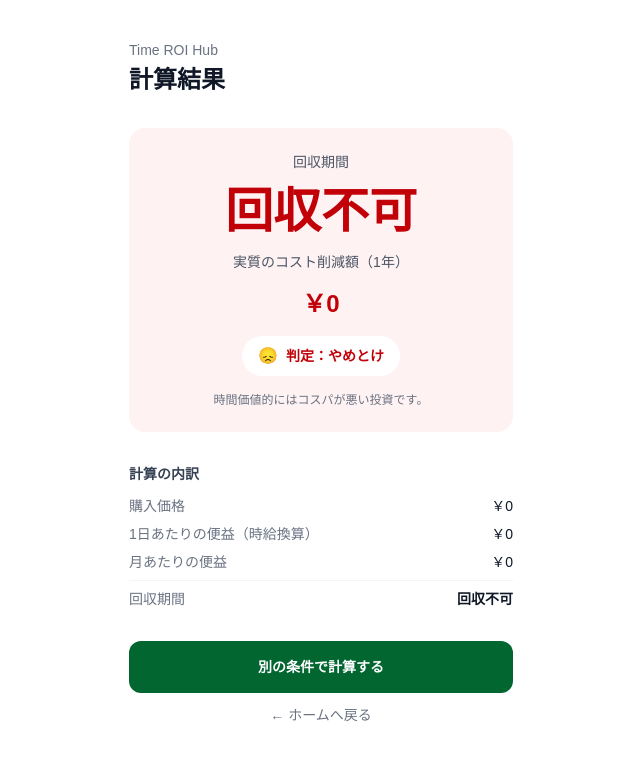
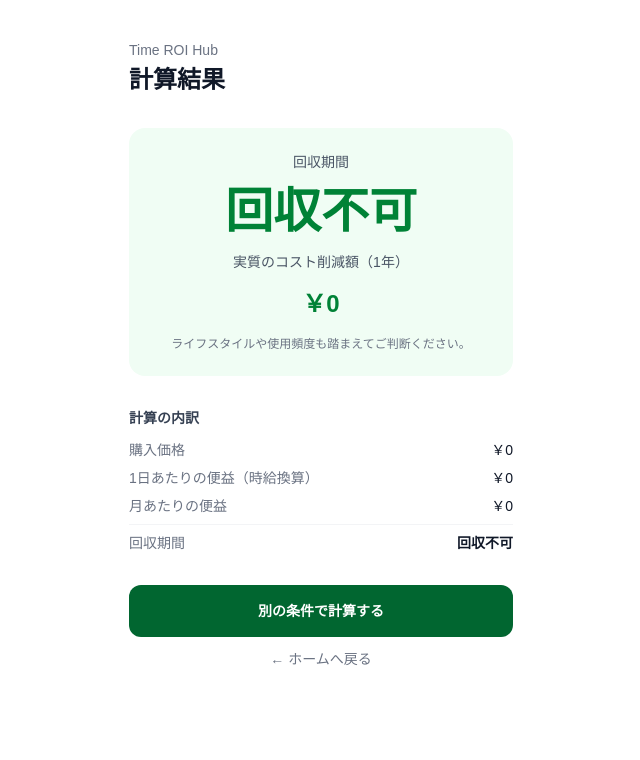
Before and after one commit to nagi558/Time-ROI-Hub, a Next.js app: page /result in a window 1280 px wide. Shown: the top 760 px of the page, without its empty margins (319-959 px from the left). Built offline with nearby package versions, Linux system fonts and the light colour scheme.

Commit message:
delete/判定周りの削除

```diff
--- a/src/app/result/page.tsx
+++ b/src/app/result/page.tsx
@@ -21,35 +21,10 @@ const toNumber = (value?: string, fallback = 0): number => {
   return Number.isFinite(num) ? num : fallback
 }
 
-const verdictConfig = {
-  buy: {
-    label: '買い！',
-    emoji: '😊',
+const resultMessage = {
     color: 'text-green-700',
     bg: 'bg-green-50',
-    message: 'あなたの時間価値に基づくと、十分に元が取れる投資です。',
-  },
-  good: {
-    label: 'アリ',
-    emoji: '🙂',
-    color: 'text-blue-700',
-    bg: 'bg-blue-50',
-    message: '悪くない投資です。用途に合えば購入を検討しましょう。',
-  },
-  maybe: {
-    label: '微妙',
-    emoji: '😐',
-    color: 'text-yellow-700',
-    bg: 'bg-yellow-50',
-    message: '回収まで時間がかかります。本当に必要か考えましょう。',
-  },
-  pass: {
-    label: 'やめとけ',
-    emoji: '😞',
-    color: 'text-red-700',
-    bg: 'bg-red-50',
-    message: '時間価値的にはコスパが悪い投資です。',
-  },
+    message: 'ライフスタイルや使用頻度も踏まえてご判断ください。',
 }
 
 export default async function ResultPage({ searchParams }: Props) {
@@ -62,7 +37,6 @@ export default async function ResultPage({ searchParams }: Props) {
   }
 
   const result = calcROI(input)
-  const config = verdictConfig[result.verdict]
 
   return (
     <main className="flex flex-col items-center min-h-screen px-6 py-10 bg-white">
@@ -73,25 +47,18 @@ export default async function ResultPage({ searchParams }: Props) {
         </div>
 
         <div
-          className={`flex flex-col items-center gap-4 rounded-2xl p-6 ${config.bg}`}
+          className={`flex flex-col items-center gap-4 rounded-2xl p-6 ${resultMessage.bg}`}
         >
           <p className="text-sm font-medium text-gray-600">回収期間</p>
-          <p className={`text-5xl font-bold ${config.color}`}>
+          <p className={`text-5xl font-bold ${resultMessage.color}`}>
             {formatMonths(result.paybackMonths)}
           </p>
           <p className="text-sm text-gray-600">実質のコスト削減額（1年）</p>
-          <p className={`text-2xl font-bold ${config.color}`}>
+          <p className={`text-2xl font-bold ${resultMessage.color}`}>
             {formatYen(result.annualBenefit)}
           </p>
-          <div
-            className={`flex items-center gap-2 px-4 py-2 rounded-full bg-white`}
-          >
-            <span>{config.emoji}</span>
-            <span className={`text-sm font-semibold ${config.color}`}>
-              判定：{config.label}
-            </span>
-          </div>
-          <p className="text-xs text-gray-500 text-center">{config.message}</p>
+
+          <p className="text-xs text-gray-500 text-center">{resultMessage.message}</p>
         </div>
 
         <div className="flex flex-col gap-3">
--- a/src/lib/roi.ts
+++ b/src/lib/roi.ts
@@ -8,30 +8,10 @@ export function calcROI(input: ROIInput): ROIResult {
   const paybackMonths =
     monthlyBenefit <= 0 ? Infinity : input.price / monthlyBenefit
 
-  const verdictScore =
-    paybackMonths <= 3
-      ? 100
-      : paybackMonths <= 6
-        ? 70
-        : paybackMonths <= 12
-          ? 40
-          : 10
-
-  const verdict =
-    verdictScore === 100
-      ? 'buy'
-      : verdictScore === 70
-        ? 'good'
-        : verdictScore === 40
-          ? 'maybe'
-          : 'pass'
-
   return {
     dailyBenefit,
     monthlyBenefit,
     annualBenefit,
     paybackMonths,
-    verdictScore,
-    verdict,
   }
 }
--- a/src/types/index.ts
+++ b/src/types/index.ts
@@ -15,8 +15,6 @@ export type ROIResult = {
   monthlyBenefit: number
   annualBenefit: number
   paybackMonths: number
-  verdictScore: number
-  verdict: 'buy' | 'good' | 'maybe' | 'pass'
 }
 
 export type Preset = {
```
Also changed, not shown: 1 other file (tests, documents, lock files or other folders).
